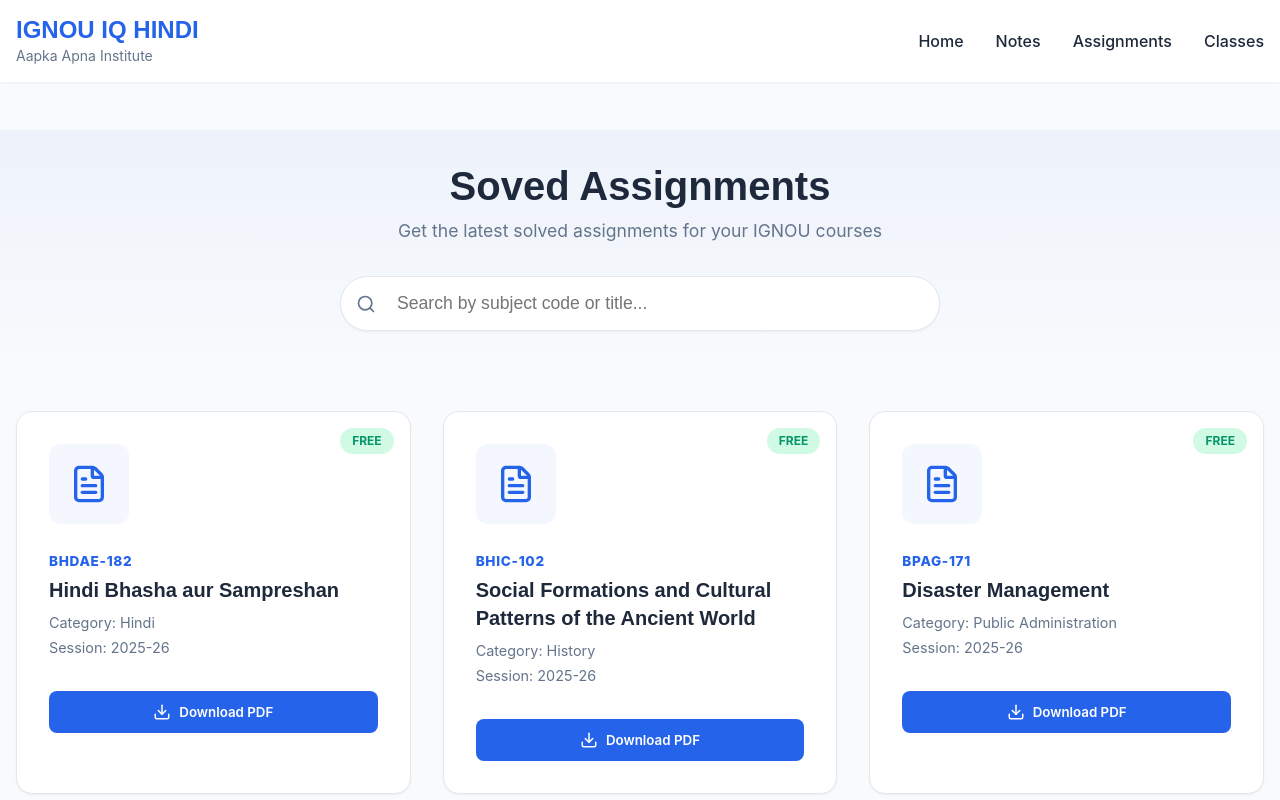
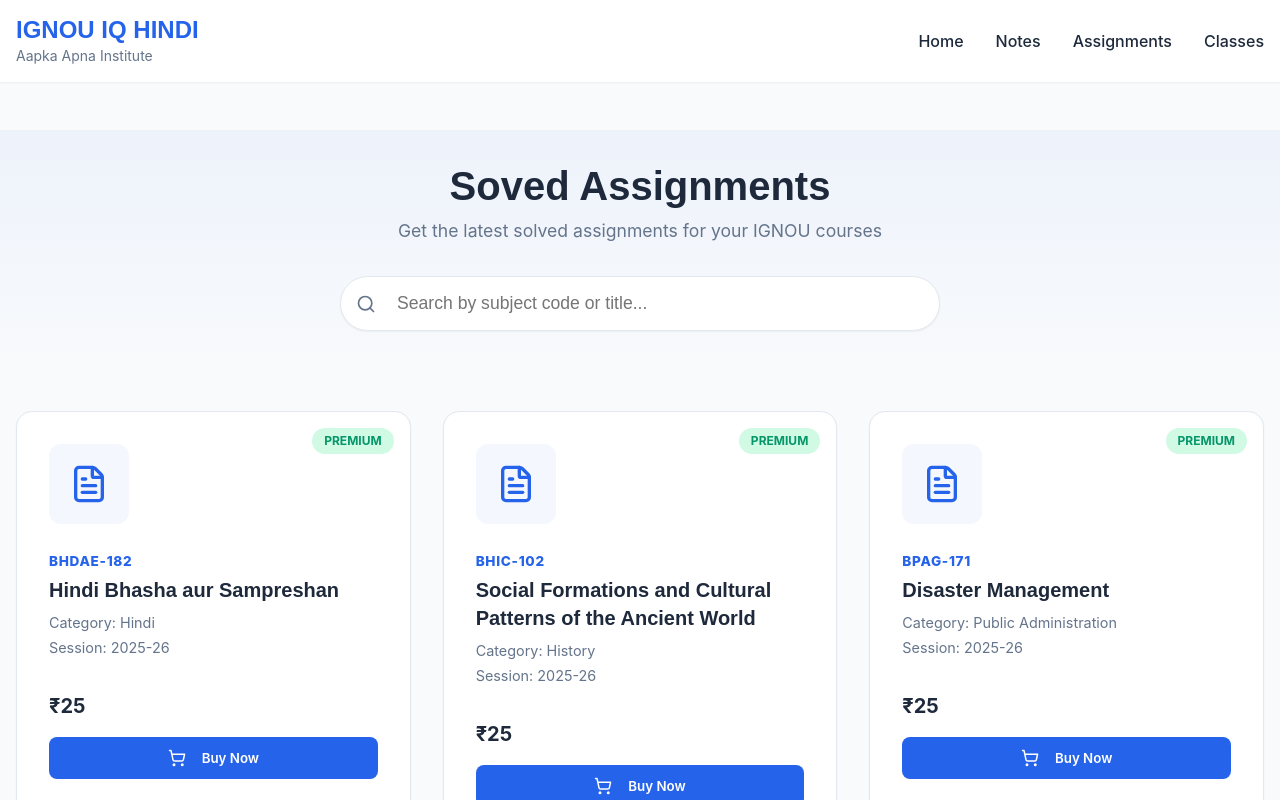
Before and after one commit to RohanShill/Ignouiq, a React (Vite) app: page /assignments in a window 1280 px wide. Shown: the top 800 px of the page. Built offline with nearby package versions, Linux system fonts and the light colour scheme.

Commit message:
feat: Set assignment prices to 25 and integrated Razorpay

```diff
--- a/src/components/layout/Footer.jsx
+++ b/src/components/layout/Footer.jsx
@@ -23,7 +23,7 @@
                     <ul>
                         <li><Link to="/notes">Study Notes</Link></li>
                         <li><Link to="/assignments">Assignments</Link></li>
-                        <li><Link to="/news">Latest News</Link></li>
+                        <li><Link to="/news">Latest Updates</Link></li>
                         <li><Link to="/classes">Live Classes</Link></li>
                         <li><Link to="/about">About Us</Link></li>
                     </ul>
--- a/src/pages/Assignments.jsx
+++ b/src/pages/Assignments.jsx
@@ -1,21 +1,22 @@
-import React, { useState } from 'react';
-import { Search, Download, FileText } from 'lucide-react';
+import React, { useState, useEffect } from 'react';
+import { Search, Download, FileText, ShoppingCart } from 'lucide-react';
 import { useAuth } from '../context/AuthContext';
+import { loadRazorpay, initiatePayment, verifyPayment } from '../services/paymentService';
 import { useNavigate } from 'react-router-dom';
 import './Assignments.css';
 
 // Mock Data for Assignments
 const ASSIGNMENTS_DATA = [
-    { id: 1, code: 'BHDAE-182', title: 'Hindi Bhasha aur Sampreshan', category: 'Hindi', year: '2025-26', isFree: true },
-    { id: 2, code: 'BHIC-102', title: 'Social Formations and Cultural Patterns of the Ancient World', category: 'History', year: '2025-26', isFree: true },
-    { id: 3, code: 'BPAG-171', title: 'Disaster Management', category: 'Public Administration', year: '2025-26', isFree: true },
-    { id: 4, code: 'BPSC-102', title: 'Constitutional Government and Democracy in India', category: 'Political Science', year: '2025-26', isFree: true },
-    { id: 5, code: 'BPSC-105', title: 'Introduction to Comparative Government and Politics', category: 'Political Science', year: '2025-26', isFree: true },
-    { id: 6, code: 'BPSC-109', title: 'Classical Political Philosophy', category: 'Political Science', year: '2025-26', isFree: true },
-    { id: 7, code: 'BPSC-112', title: 'Indian Political Thought-I', category: 'Political Science', year: '2025-25', isFree: true },
-    { id: 8, code: 'BPSC-113', title: 'Modern Political Philosophy', category: 'Political Science', year: '2025-26', isFree: true },
-    { id: 9, code: 'BPSC-114', title: 'Indian Political Thought-II', category: 'Political Science', year: '2025-26', isFree: true },
-    { id: 10, code: 'BPSE-143', title: 'State Politics in India', category: 'Political Science', year: '2025-26', isFree: true },
+    { id: 101, code: 'BHDAE-182', title: 'Hindi Bhasha aur Sampreshan', category: 'Hindi', year: '2025-26', price: 25, isFree: false },
+    { id: 102, code: 'BHIC-102', title: 'Social Formations and Cultural Patterns of the Ancient World', category: 'History', year: '2025-26', price: 25, isFree: false },
+    { id: 103, code: 'BPAG-171', title: 'Disaster Management', category: 'Public Administration', year: '2025-26', price: 25, isFree: false },
+    { id: 104, code: 'BPSC-102', title: 'Constitutional Government and Democracy in India', category: 'Political Science', year: '2025-26', price: 25, isFree: false },
+    { id: 105, code: 'BPSC-105', title: 'Introduction to Comparative Government and Politics', category: 'Political Science', year: '2025-26', price: 25, isFree: false },
+    { id: 106, code: 'BPSC-109', title: 'Classical Political Philosophy', category: 'Political Science', year: '2025-26', price: 25, isFree: false },
+    { id: 107, code: 'BPSC-112', title: 'Indian Political Thought-I', category: 'Political Science', year: '2025-25', price: 25, isFree: false },
+    { id: 108, code: 'BPSC-113', title: 'Modern Political Philosophy', category: 'Political Science', year: '2025-26', price: 25, isFree: false },
+    { id: 109, code: 'BPSC-114', title: 'Indian Political Thought-II', category: 'Political Science', year: '2025-26', price: 25, isFree: false },
+    { id: 110, code: 'BPSE-143', title: 'State Politics in India', category: 'Political Science', year: '2025-26', price: 25, isFree: false },
 ];
 
 const Assignments = () => {
@@ -23,6 +24,10 @@
     const [search, setSearch] = useState('');
     const { user } = useAuth();
     const navigate = useNavigate();
+
+    useEffect(() => {
+        loadRazorpay();
+    }, []);
 
     const handleSearch = (e) => {
         const term = e.target.value.toLowerCase();
@@ -33,9 +38,50 @@
         ));
     };
 
-    const handleDownload = (item) => {
+    const handleBuy = async (item) => {
+        if (item.isFree) {
             const pdfUrl = `/assignments/${item.code.toLowerCase()}.pdf`;
             window.open(pdfUrl, '_blank');
+            return;
+        }
+
+        try {
+            const order = await initiatePayment({ amount: item.price, productId: item.id });
+
+            if (order.success) {
+                const options = {
+                    key: order.key,
+                    amount: order.amount,
+                    currency: order.currency,
+                    name: "IGNOU IQ HINDI",
+                    description: item.title,
+                    order_id: order.orderId,
+                    handler: async function (response) {
+                        const verification = await verifyPayment(response);
+                        if (verification.verified) {
+                            alert('✅ Payment Successful!\n\nYou can now download the assignment.');
+                            const pdfUrl = `/assignments/${item.code.toLowerCase()}.pdf`;
+                            window.open(pdfUrl, '_blank');
+                        } else {
+                            alert('Payment verification failed.');
+                        }
+                    },
+                    prefill: {
+                        name: user?.name || '',
+                        email: user?.email || '',
+                    },
+                    theme: {
+                        color: "#2563EB"
+                    }
+                };
+
+                const rzp = new window.Razorpay(options);
+                rzp.open();
+            }
+        } catch (error) {
+            console.error('Payment failed:', error);
+            alert('Something went wrong. Please try again.');
+        }
     };
 
     return (
@@ -62,7 +108,7 @@
                     {assignments.length > 0 ? (
                         assignments.map(item => (
                             <div key={item.id} className="assignment-card">
-                                <div className="card-badge">
+                                <div className={`card-badge ${item.isFree ? 'free' : 'paid'}`}>
                                     {item.isFree ? 'Free' : 'Premium'}
                                 </div>
                                 <div className="card-icon">
@@ -75,12 +121,23 @@
                                         <span>Category: {item.category}</span>
                                         <span>Session: {item.year}</span>
                                     </div>
+                                    <div className="card-footer">
+                                        {!item.isFree && (
+                                            <div className="card-price" style={{ fontSize: '1.25rem', fontWeight: 'bold', marginBottom: '1rem' }}>
+                                                ₹{item.price}
+                                            </div>
+                                        )}
                                         <button
                                             className="btn btn-primary w-full"
-                                        onClick={() => handleDownload(item)}
+                                            onClick={() => handleBuy(item)}
                                         >
-                                        <Download size={18} /> Download PDF
+                                            {item.isFree ? (
+                                                <><Download size={18} style={{ marginRight: '0.5rem' }} /> Download PDF</>
+                                            ) : (
+                                                <><ShoppingCart size={18} style={{ marginRight: '0.5rem' }} /> Buy Now</>
+                                            )}
                                         </button>
+                                    </div>
                                 </div>
                             </div>
                         ))
--- a/src/pages/Home.jsx
+++ b/src/pages/Home.jsx
@@ -27,7 +27,7 @@
                     <div className="grid grid-cols-3">
                         <FeatureCard
                             icon={<Book size={32} />}
-                            title="Comprehensive Notes"
+                            title="Notes"
                             desc="Access detailed study materials and notes for all IGNOU courses in Hindi."
                             badge="Free & Paid"
                         />
@@ -39,7 +39,7 @@
                         />
                         <FeatureCard
                             icon={<Newspaper size={32} />}
-                            title="Latest News"
+                            title="Latest Updates"
                             desc="Stay updated with exam dates, notices, and important announcements."
                             badge="Real-time"
                         />
```
Lines whose indentation alone changed are shown as unchanged.
